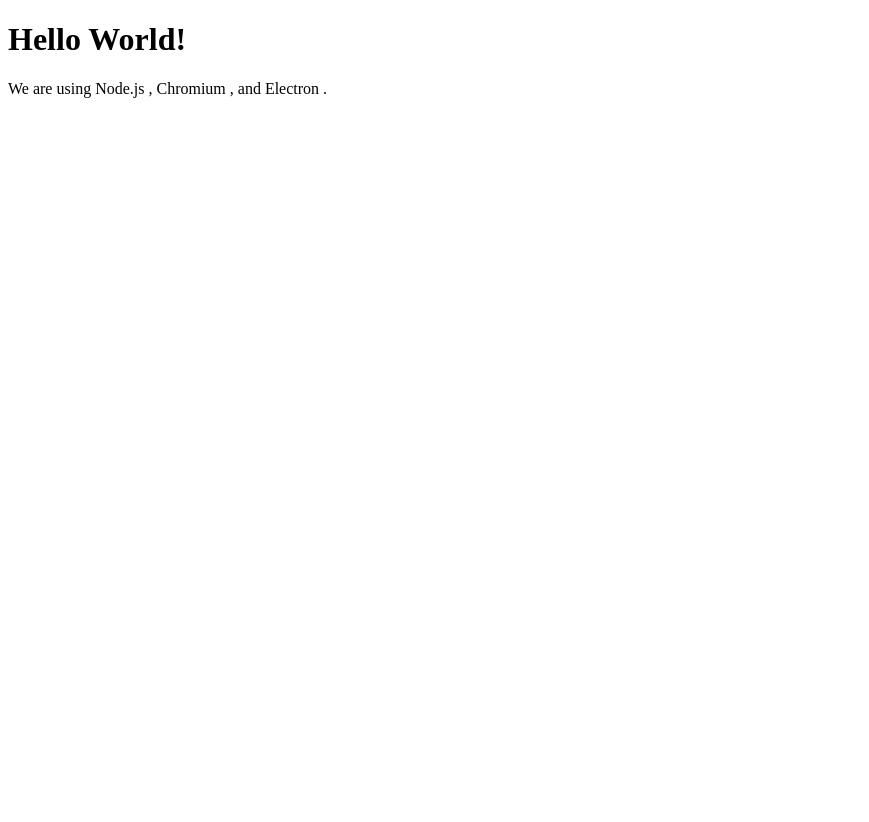
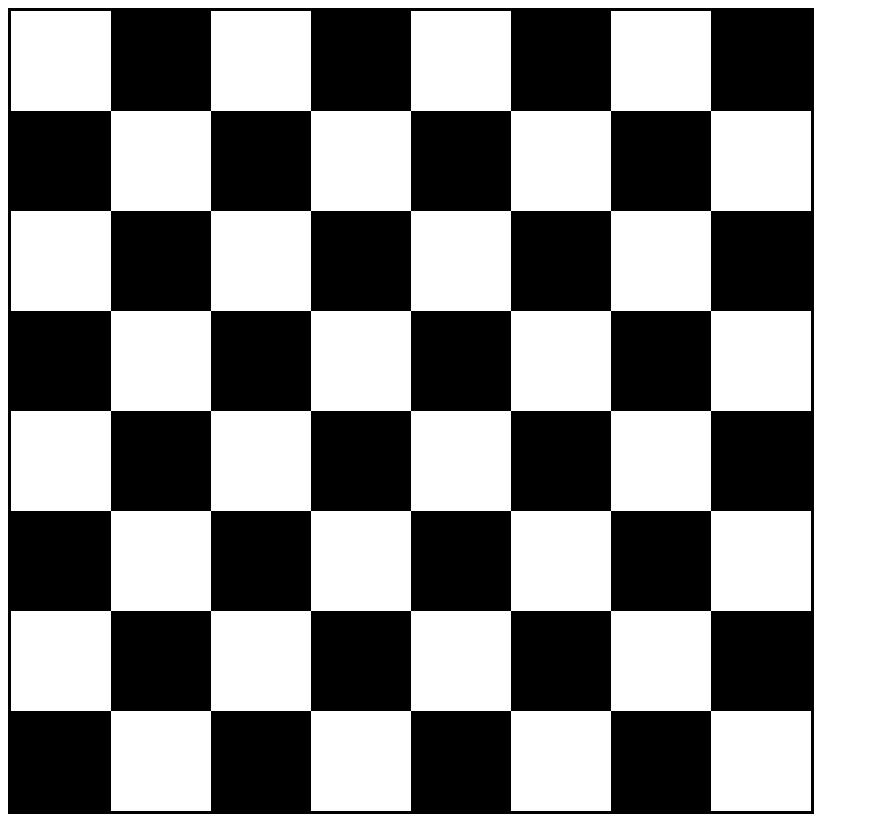
Before and after one commit to CarterKerstetter/Chess_AI, an Electron app: page Chess_GUI.html in a window 1200 px wide. Shown: the whole page, without its empty margins (0-869 px from the left). Before the commit the page ends 800 px from the top, so only its background shows below. Drawn offline with Linux system fonts and the light colour scheme.

Commit message:
Added basic board to html

```diff
--- a/Chess_GUI.html
+++ b/Chess_GUI.html
@@ -2,18 +2,12 @@
 <html>
   <head>
     <meta charset="UTF-8">
-    <!-- https://developer.mozilla.org/en-US/docs/Web/HTTP/CSP -->
-    <meta http-equiv="Content-Security-Policy" content="default-src 'self'; script-src 'self'">
-    <meta http-equiv="X-Content-Security-Policy" content="default-src 'self'; script-src 'self'">
     <title>Hello World!</title>
   </head>
+  <link rel="stylesheet" href="styles.css">
   <body>
-    <h1>Hello World!</h1>
-    We are using Node.js <span id="node-version"></span>,
-    Chromium <span id="chrome-version"></span>,
-    and Electron <span id="electron-version"></span>.
-
+    <div align = "left" id = "chess_board"></div>
     <!-- You can also require other files to run in this process -->
-    <script src="./renderer.js"></script>
+    <script type = "module" src="./renderer.js"></script>
   </body>
 </html>
--- /dev/null
+++ b/Game_UI.js
@@ -0,0 +1,26 @@
+class Game_UI{
+  constructor() {
+  }
+
+  setupBoard() {
+    var board = document.getElementById('chess_board')
+    for( var x = 0 ; x < 8; x++ ) {
+        for( var y = 0 ; y < 8; y++ ) {
+          var square = document.createElement('img')
+          square.classList.add('chess_square')
+          var color = ( x + y ) % 2
+          if(color == 0) {
+            square.src = 'res/white.png'
+          }
+          else {
+            square.src = 'res/black.png'
+          }
+          board.appendChild(square)
+        }
+        var new_line = document.createElement('br')
+        board.appendChild(new_line)
+    }
+  }
+}
+
+export {Game_UI}
--- a/package.json
+++ b/package.json
@@ -3,6 +3,7 @@
   "version": "1.0.0",
   "description": "Chess game with different AI options",
   "main": "main.js",
+  "type": "module",
   "scripts": {
     "start": "electron ."
   },
--- a/renderer.js
+++ b/renderer.js
@@ -1,6 +1,13 @@
+console.log('1')
+import {Game_UI} from './Game_UI.js'
+//const {Game_UI} = require('./Game_UI.js')
+console.log('2')
 // This file is required by the index.html file and will
 // be executed in the renderer process for that window.
 // No Node.js APIs are available in this process because
 // `nodeIntegration` is turned off. Use `preload.js` to
 // selectively enable features needed in the rendering
 // process.
+
+var UI_Manager = new Game_UI();
+UI_Manager.setupBoard()
--- /dev/null
+++ b/styles.css
@@ -0,0 +1,11 @@
+#chess_board {
+    height: 800px;
+    width: 800px;
+    border-style: solid;
+    font-size:  0px;
+}
+
+.chess_square {
+    height: 100px;
+    width:  100px;
+}
```
Also changed, not shown: main.js (+8 -5 lines).
